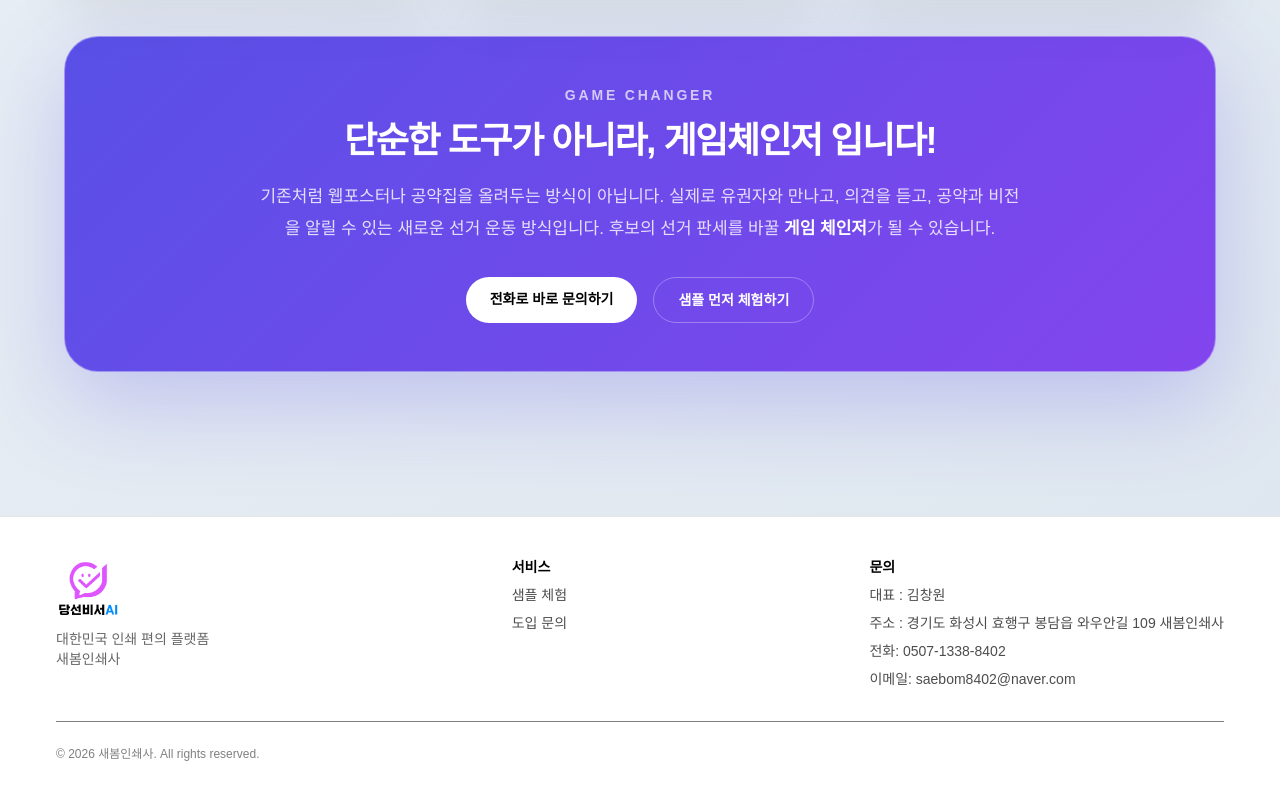
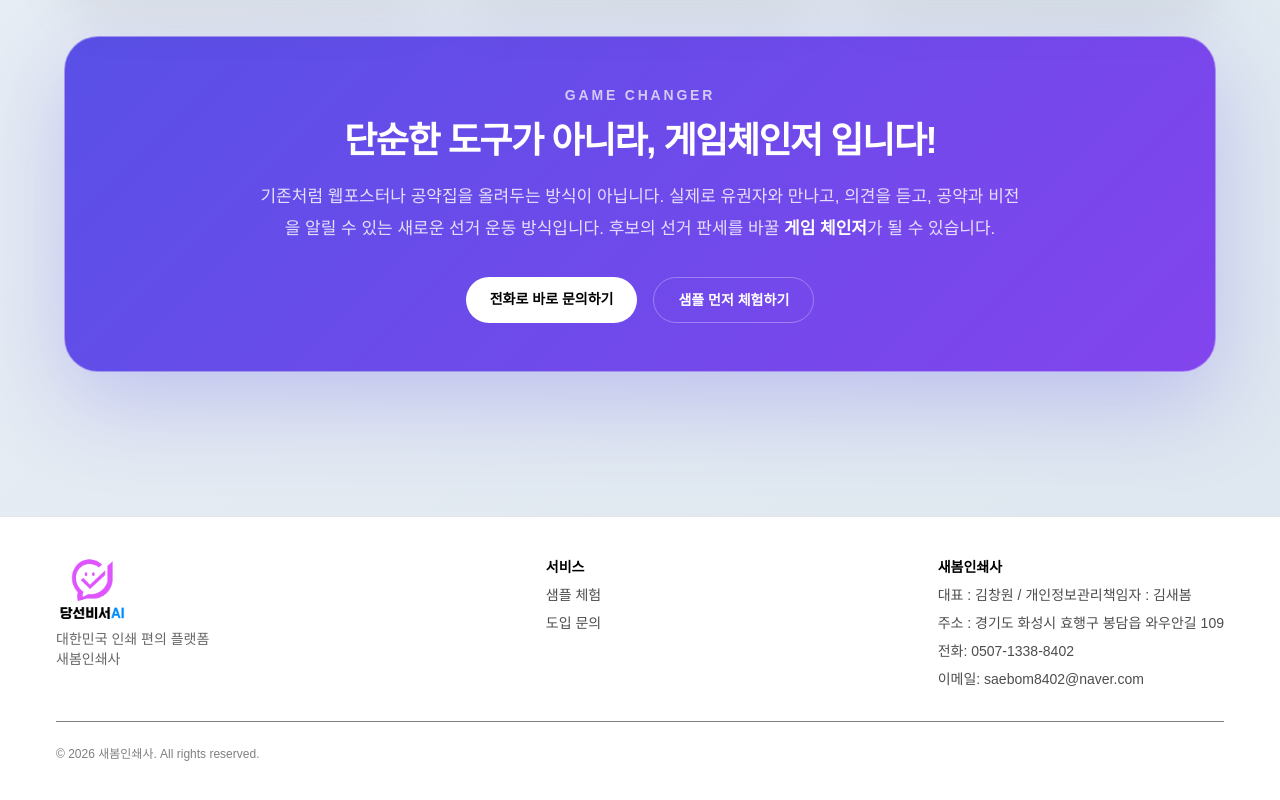
Before and after one commit to taejang21-hub/campaign-ai, a Next.js app: page / in a window 1280 px wide. Shown: the part 1484-2284 px from the top of the page. Built offline with nearby package versions, Linux system fonts and the light colour scheme.

Commit message:
adjust footer logo size

```diff
--- a/app/page.tsx
+++ b/app/page.tsx
@@ -392,7 +392,7 @@ export default function Home() {
         <img
     src="/logo.png"
     alt="당선비서AI 로고"
-    className="h-16 w-16 sm:h-16 sm:w-16 object-contain"
+    className="h-16 w-16 sm:h-16 sm:w-18 object-contain"
   />
         </div>
         <p className="mt-2 text-sm text-black/60">
@@ -410,9 +410,9 @@ export default function Home() {
 
       {/* 문의 */}
       <div className="flex flex-col gap-2 text-sm text-black/70">
-        <span className="font-semibold text-black">문의</span>
-        <span>대표 : 김창원</span>
-        <span>주소 : 경기도 화성시 효행구 봉담읍 와우안길 109 새봄인쇄사</span>
+        <span className="font-semibold text-black">새봄인쇄사</span>
+        <span>대표 : 김창원 / 개인정보관리책임자 : 김새봄</span>
+        <span>주소 : 경기도 화성시 효행구 봉담읍 와우안길 109</span>
         <span>전화: 0507-1338-8402</span>
         <span>이메일: saebom8402@naver.com</span>
       </div>
```
